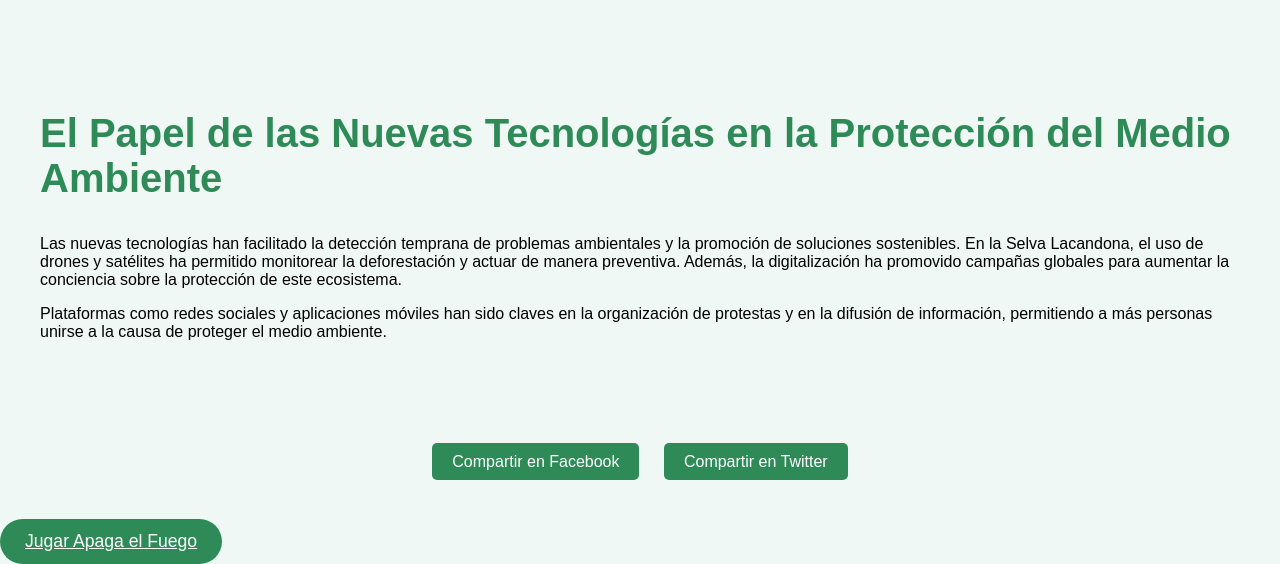
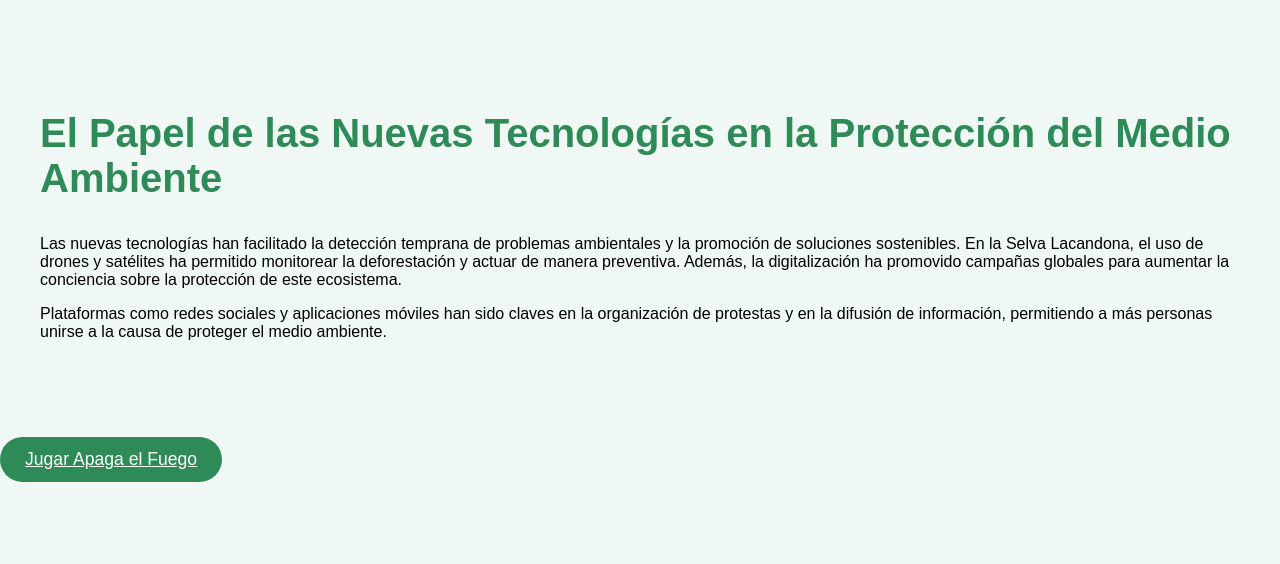
Before and after one commit to Spotcnenwb/Lacandona, a plain HTML site: page index.html in a window 1280 px wide. Shown: the part 2956-3520 px from the top of the page. After the commit the page ends 3438 px from the top, so only its background shows below. Drawn offline with Linux system fonts and the light colour scheme.

Commit message:
Actualizar index.html

```diff
--- a/index.html
+++ b/index.html
@@ -73,11 +73,6 @@
     </p>
 </section>
 
-<!-- Redes sociales -->
-<div class="social-buttons">
-    <a href="https://www.facebook.com" target="_blank">Compartir en Facebook</a>
-    <a href="https://www.twitter.com" target="_blank">Compartir en Twitter</a>
-</div>
 
 <div class="button-container">
     <a href="juego.html" class="button">Jugar Apaga el Fuego</a>
```
